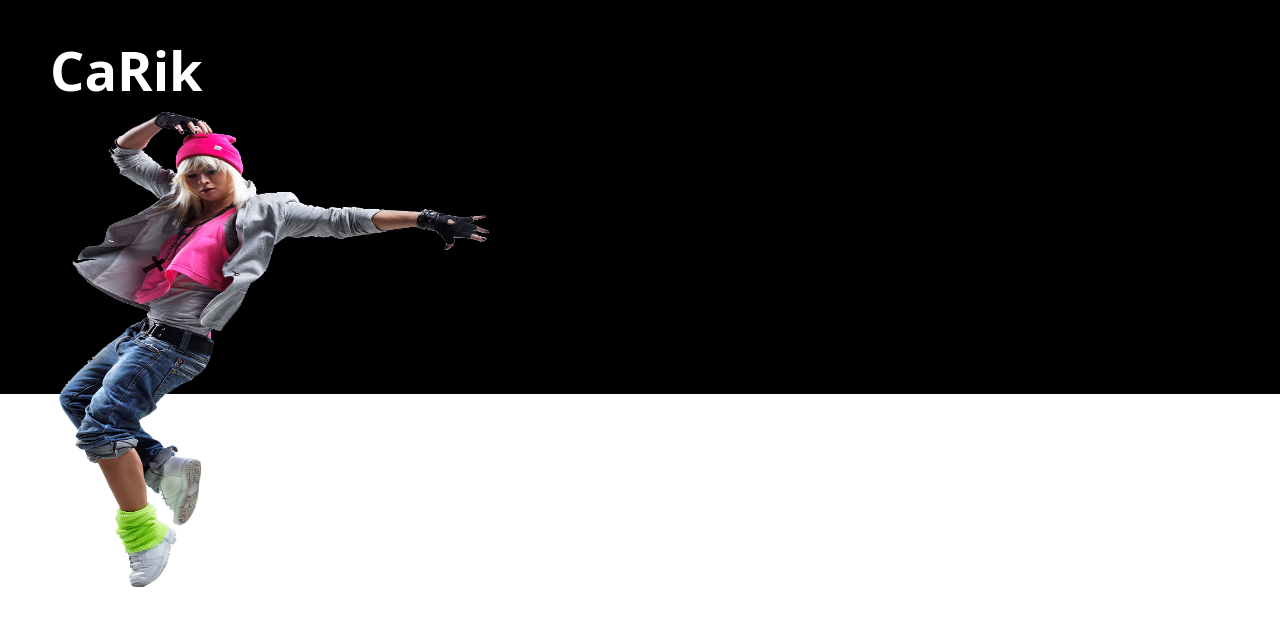
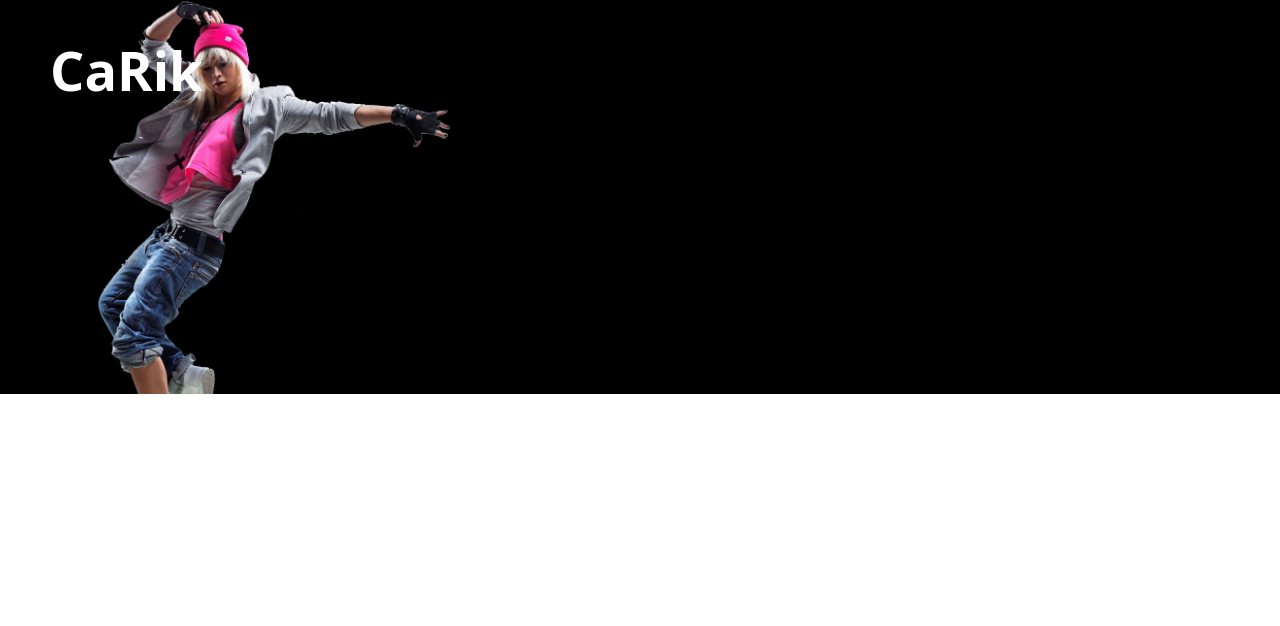
Before and after one commit to rlzmtnck/MiniProject-Carik, a React (Create React App) app: page / in a window 1280 px wide. Shown: the top 626 px of the page. Built offline with nearby package versions, Linux system fonts and the light colour scheme.

Commit message:
Logo update

```diff
--- a/src/component/HeaderHome.js
+++ b/src/component/HeaderHome.js
@@ -5,18 +5,18 @@ import logo from './asset/Daco_4879330.png'
 import 'bootstrap/dist/css/bootstrap.min.css';
 const HeaderHome = () => {
     return (
-        <div className="navhome">
+        <div className="navhome daco">
             <div className="carikbrand carikpos">
                 CaRik
             </div>
-        <div className="logoo">
+        {/* <div className="logoo">
             <img
           src={ logo }
           width="489"
           height="476"
           alt=""
         />
-    </div>
+    </div> */}
         </div>
     )
 }
--- a/src/component/kepala.css
+++ b/src/component/kepala.css
@@ -25,3 +25,9 @@ height: 394px;
 
 background: #000000;
 }
+.daco{
+    background-image: url(../component/asset/Daco_4879330.png);
+    background-repeat: no-repeat;
+    background-size: 400px;
+    background-position: 50px 0px;
+}
```
